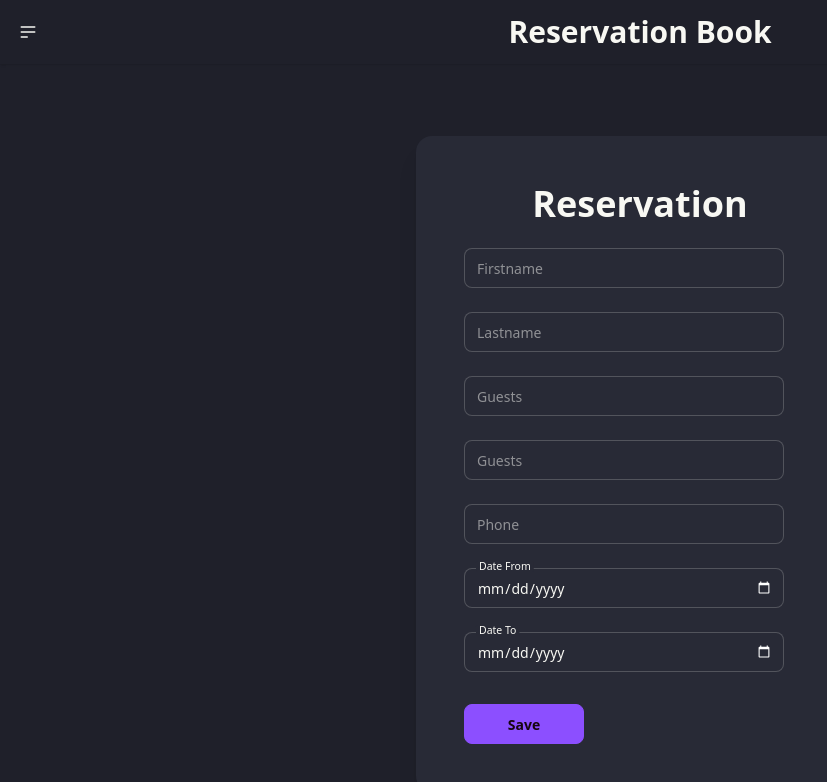
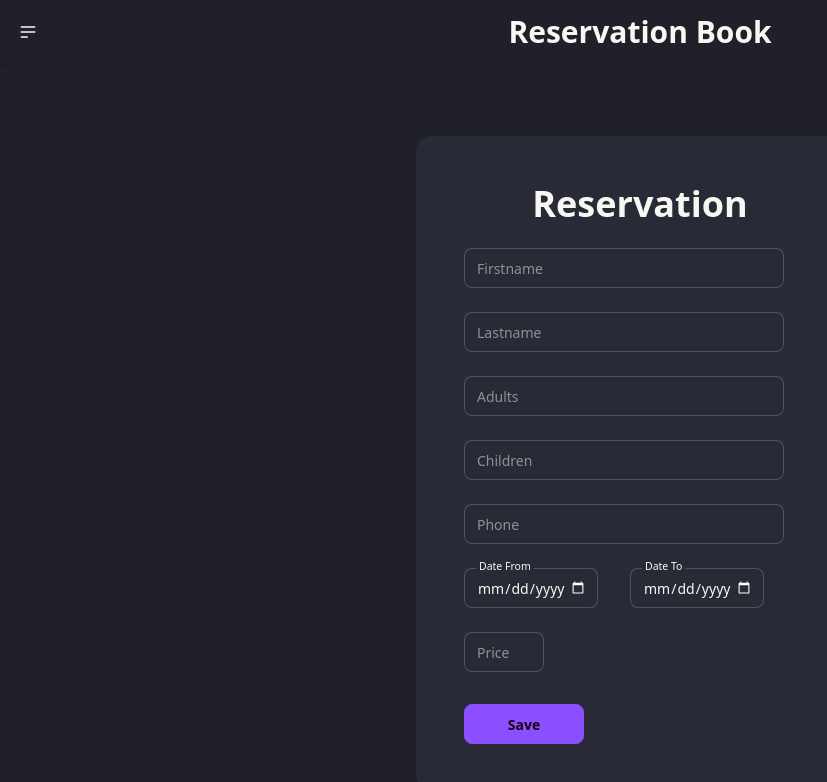
Before and after one commit to kaspares/reservation-manager-frontend, a Vue app: page /add-reservation in a window 1280 px wide. Shown: the top 782 px of the page, without its empty margins (0-827 px from the left). Built offline with nearby package versions, Linux system fonts and the light colour scheme; no server answers.

Commit message:
feat: add price value

```diff
--- a/src/components/reservations/ReservationForm.vue
+++ b/src/components/reservations/ReservationForm.vue
@@ -29,7 +29,7 @@
           <label class="floating-label">
             <input
               type="number"
-              placeholder="Guests"
+              placeholder="Adults"
               class="input input-md"
               :class="{ 'input-error': !guests.adults.isValid }"
               @blur="clearGuestValidity('adults')"
@@ -40,7 +40,7 @@
           <label class="floating-label">
             <input
               type="number"
-              placeholder="Guests"
+              placeholder="Children"
               class="input input-md"
               :class="{ 'input-error': !guests.children.isValid }"
               @blur="clearGuestValidity('children')"
@@ -59,6 +59,8 @@
             />
             <span>Phone</span>
           </label>
+
+          <div class="flex flex-row gap-8">
             <label class="floating-label">
               <input
                 type="date"
@@ -80,6 +82,18 @@
                 v-model="dateTo.val"
               />
               <span>Date To</span>
+            </label>
+          </div>
+          <label class="floating-label w-20">
+            <input
+              type="text"
+              placeholder="Price"
+              class="input input-md"
+              :class="{ 'input-error': !price.isValid }"
+              v-model="price.val"
+              @blur="clearValidity('price')"
+            />
+            <span>Price</span>
           </label>
           <p class="text-error" v-if="!formIsValid">Please fix the above errors and submit again</p>
           <div class="card-actions justify-start pt-2">
@@ -118,6 +132,10 @@ export default {
         val: '',
         isValid: true,
       },
+      price: {
+        val: '',
+        isValid: true
+      },
       dateFrom: {
         val: '',
         isValid: true,
@@ -152,6 +170,10 @@ export default {
         this.phone.isValid = false
         this.formIsValid = false
       }
+      if (this.price.val === '') {
+        this.price.isValid = false
+        this.formIsValid = false
+      }
       if (this.dateFrom.val.length === 0) {
         this.dateFrom.isValid = false
         this.formIsValid = false
@@ -176,6 +198,7 @@ export default {
           children: this.guests.children.val,
         },
         phoneNum: this.phone.val,
+        price: this.price.val,
         dateFrom: this.dateFrom.val,
         dateTo: this.dateTo.val,
       }
```
Lines whose indentation alone changed are shown as unchanged.
